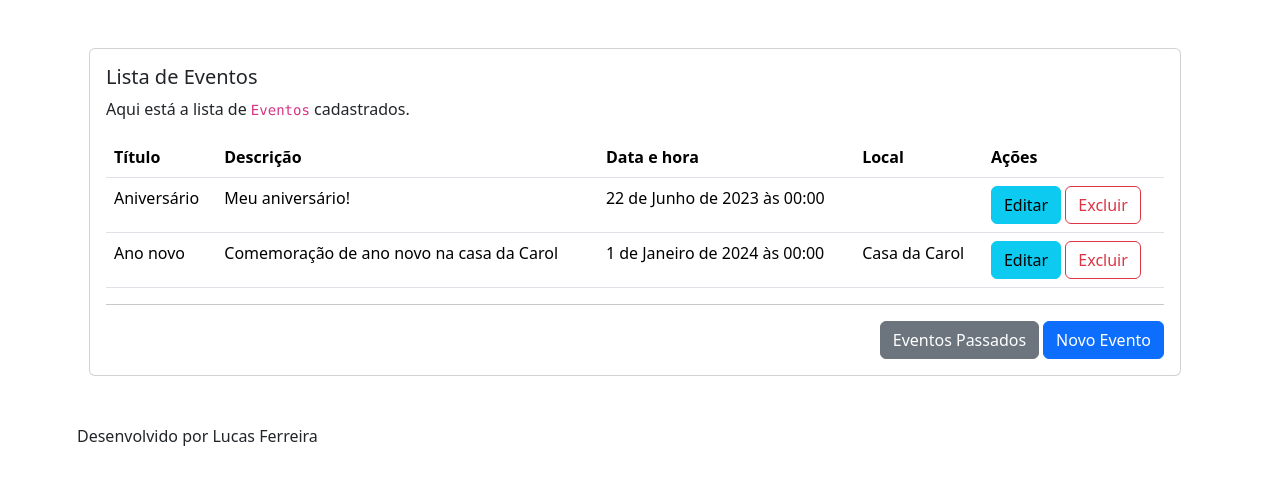
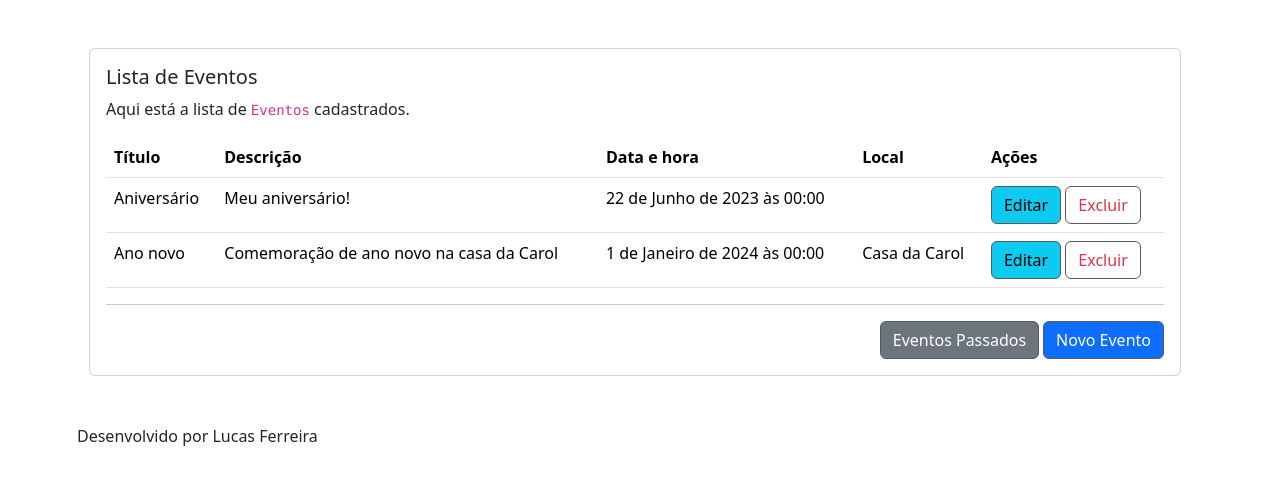
Before and after one commit to FSLucas22/djangoagenda, a Django app: page /agenda/ in a window 1280 px wide. Shown: the part 56-541 px from the top of the page. Run offline with Django 4.2, Linux system fonts and the light colour scheme; a user stored in the database is signed in; data comes from the database, SQL or seed files in the repository; both versions use the stored data as it was after the commit.

Commit message:
Botões agora possuem uma borda escura

```diff
--- a/agenda/static/agenda/css/main.css
+++ b/agenda/static/agenda/css/main.css
@@ -2,3 +2,9 @@ body {
     margin-left: 10px;
     margin-right: 20px;
 }
+
+.btn {
+   border-stile: solid;
+   border-width: 1px;
+   border-color: #5b5959 !important;
+}
--- a/agenda/templates/agenda/lista.html
+++ b/agenda/templates/agenda/lista.html
@@ -61,7 +61,7 @@
             </table>
         {% else %}
           <div class="text-center mt-5 mb-5 jumbotron">
-            <h5>Nenhum <code>Evento</code> cadastrado ainda.</h5>
+            <h5>Nenhum Evento cadastrado ainda.</h5>
           </div>
         {% endif %}
           <hr />
```
Also changed, not shown: db.sqlite3.
